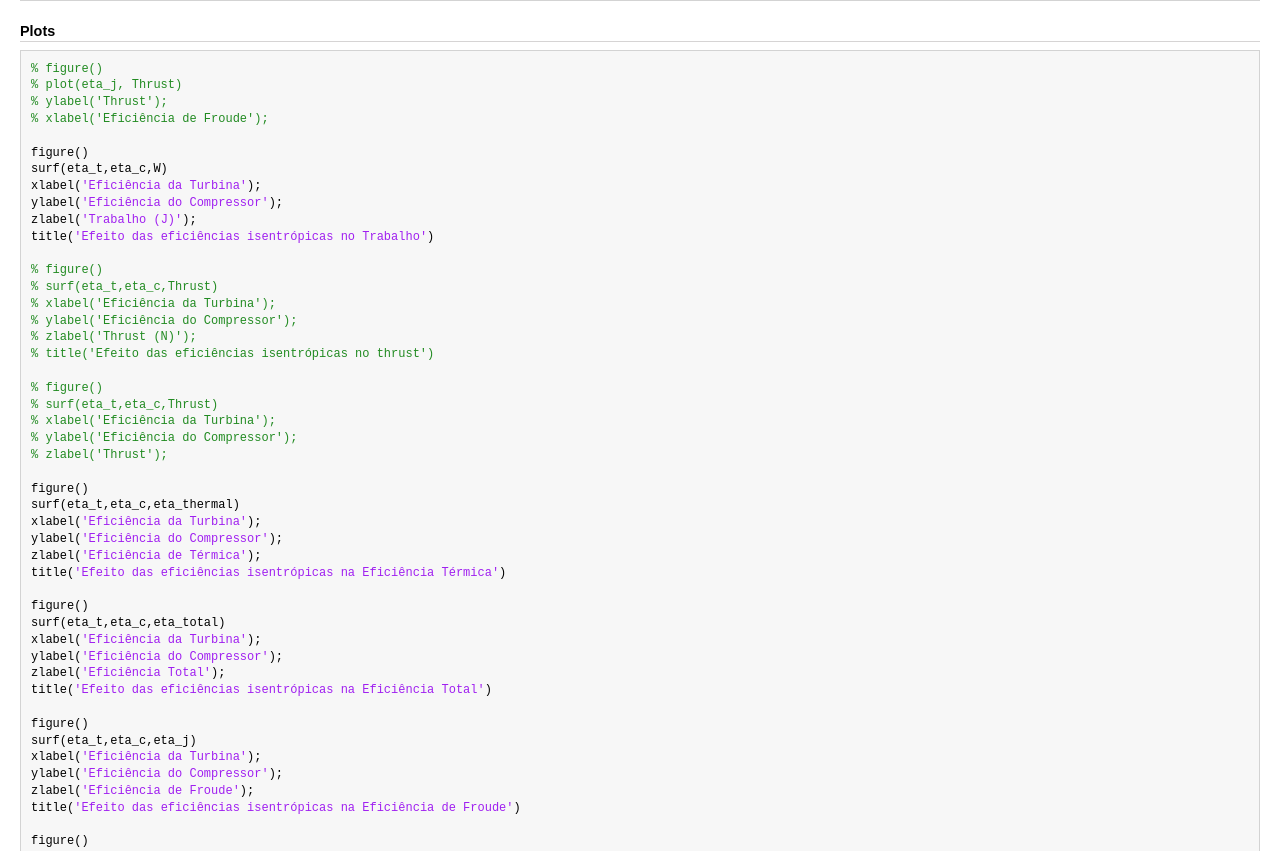
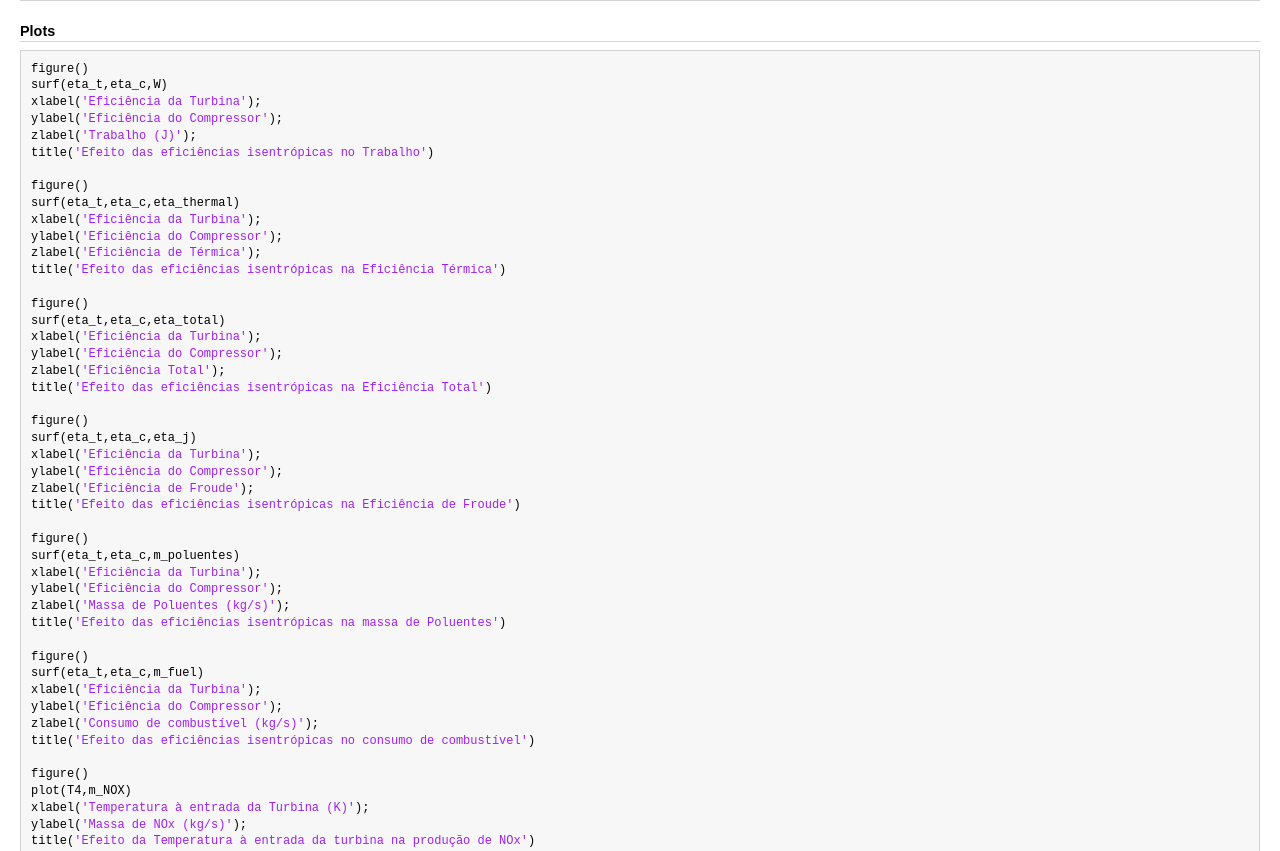
Before and after one commit to DiogoMartins13/Projeto_Emissoes, a plain HTML site: page index.html in a window 1280 px wide. Shown: the part 2093-2944 px from the top of the page. Drawn offline with Linux system fonts and the light colour scheme.

Commit message:
Add files via upload

```diff
--- a/index.html
+++ b/index.html
@@ -204,31 +204,12 @@ T3s = T2*(p3/p2)^((kf-1)/kf);
 <span class="keyword">end</span>
 </pre>
 <h2 id="4">Plots</h2>
-<pre class="codeinput">
-<span class="comment">% figure()</span>
-<span class="comment">% plot(eta_j, Thrust)</span>
-<span class="comment">% ylabel('Thrust');</span>
-<span class="comment">% xlabel('Efici&ecirc;ncia de Froude');</span>
-
-figure()
+<pre class="codeinput">figure()
 surf(eta_t,eta_c,W)
 xlabel(<span class="string">'Efici&ecirc;ncia da Turbina'</span>);
 ylabel(<span class="string">'Efici&ecirc;ncia do Compressor'</span>);
 zlabel(<span class="string">'Trabalho (J)'</span>);
 title(<span class="string">'Efeito das efici&ecirc;ncias isentr&oacute;picas no Trabalho'</span>)
-
-<span class="comment">% figure()</span>
-<span class="comment">% surf(eta_t,eta_c,Thrust)</span>
-<span class="comment">% xlabel('Efici&ecirc;ncia da Turbina');</span>
-<span class="comment">% ylabel('Efici&ecirc;ncia do Compressor');</span>
-<span class="comment">% zlabel('Thrust (N)');</span>
-<span class="comment">% title('Efeito das efici&ecirc;ncias isentr&oacute;picas no thrust')</span>
-
-<span class="comment">% figure()</span>
-<span class="comment">% surf(eta_t,eta_c,Thrust)</span>
-<span class="comment">% xlabel('Efici&ecirc;ncia da Turbina');</span>
-<span class="comment">% ylabel('Efici&ecirc;ncia do Compressor');</span>
-<span class="comment">% zlabel('Thrust');</span>
 
 figure()
 surf(eta_t,eta_c,eta_thermal)
@@ -269,6 +250,7 @@ figure()
 plot(T4,m_NOX)
 xlabel(<span class="string">'Temperatura &agrave; entrada da Turbina (K)'</span>);
 ylabel(<span class="string">'Massa de NOx (kg/s)'</span>);
+title(<span class="string">'Efeito da Temperatura &agrave; entrada da turbina na produ&ccedil;&atilde;o de NOx'</span>)
 </pre>
 <img vspace="5" hspace="5" src="Emissoes_01.png" alt=""> <img vspace="5" hspace="5" src="Emissoes_02.png" alt=""> <img vspace="5" hspace="5" src="Emissoes_03.png" alt=""> <img vspace="5" hspace="5" src="Emissoes_04.png" alt=""> <img vspace="5" hspace="5" src="Emissoes_05.png" alt=""> <img vspace="5" hspace="5" src="Emissoes_06.png" alt=""> <img vspace="5" hspace="5" src="Emissoes_07.png" alt=""> <p class="footer">
 <br>
@@ -397,10 +379,6 @@ end
 
 %% Plots
 
-% figure()
-% plot(eta_j, Thrust)
-% ylabel('Thrust');
-% xlabel('Eficiência de Froude');
 
 figure()
 surf(eta_t,eta_c,W)
@@ -408,19 +386,6 @@ xlabel('Eficiência da Turbina');
 ylabel('Eficiência do Compressor');
 zlabel('Trabalho (J)');
 title('Efeito das eficiências isentrópicas no Trabalho')
-
-% figure()
-% surf(eta_t,eta_c,Thrust)
-% xlabel('Eficiência da Turbina');
-% ylabel('Eficiência do Compressor');
-% zlabel('Thrust (N)');
-% title('Efeito das eficiências isentrópicas no thrust')
-
-% figure()
-% surf(eta_t,eta_c,Thrust)
-% xlabel('Eficiência da Turbina');
-% ylabel('Eficiência do Compressor');
-% zlabel('Thrust');
 
 figure()
 surf(eta_t,eta_c,eta_thermal)
@@ -461,6 +426,7 @@ figure()
 plot(T4,m_NOX)
 xlabel('Temperatura à entrada da Turbina (K)');
 ylabel('Massa de NOx (kg/s)');
+title('Efeito da Temperatura à entrada da turbina na produção de NOx')
 
 
 ##### SOURCE END #####
```
Also changed, not shown: Emissoes.png, Emissoes_01.png, Emissoes_02.png, Emissoes_03.png, Emissoes_04.png, Emissoes_05.png, Emissoes_06.png, Emissoes_07.png.
